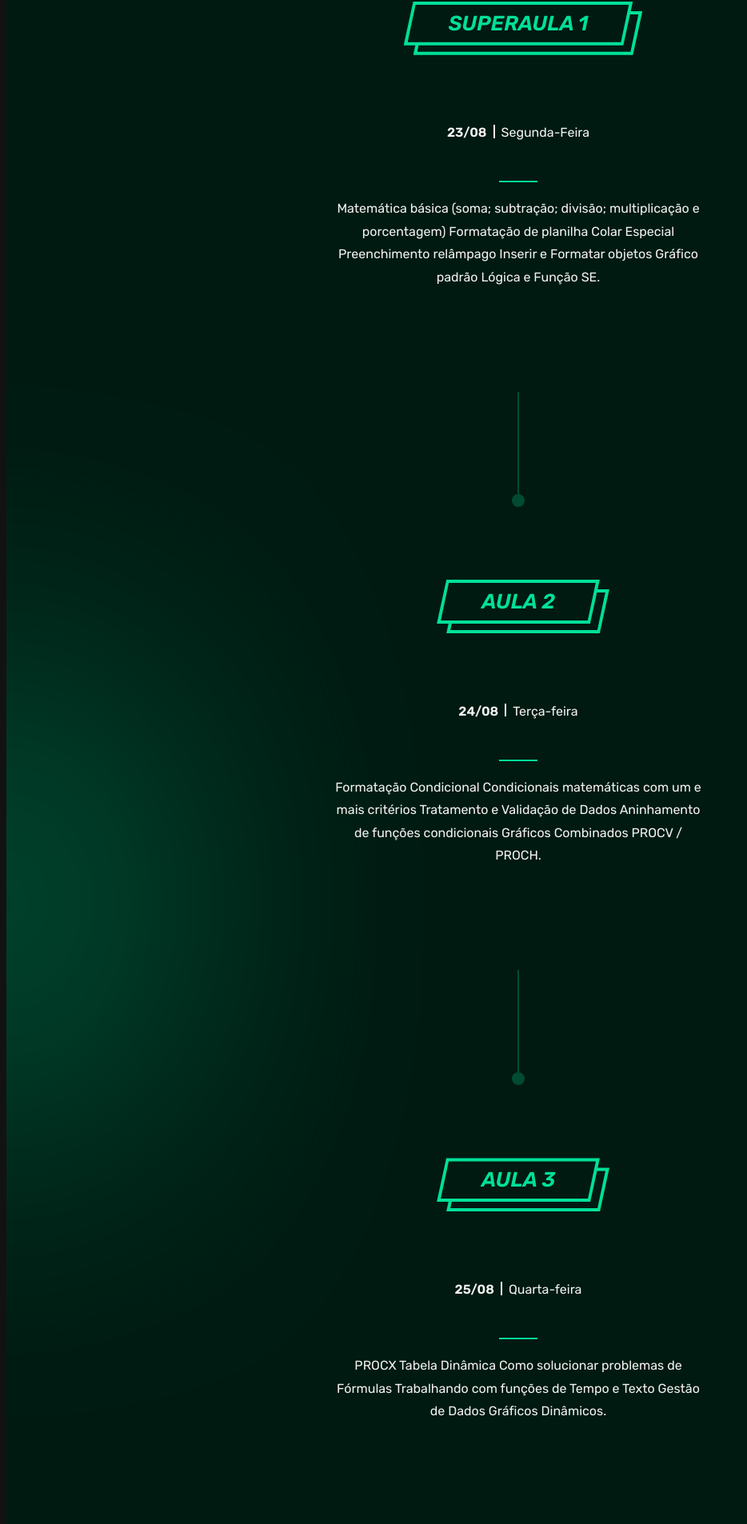
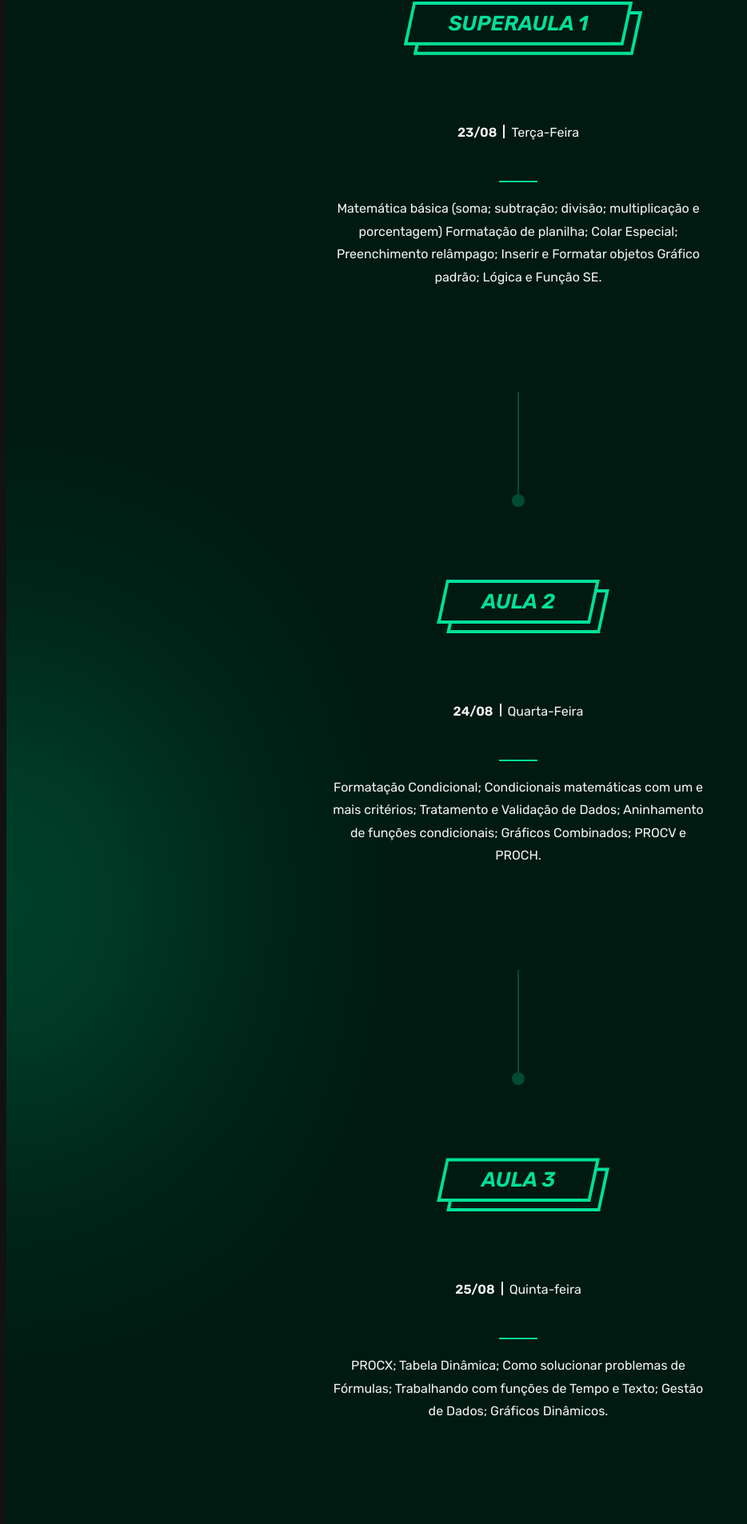
Before and after one commit to osmardjunior/nani-excel-sollutions, a React (Vite) app: page / in a window 1280 px wide. Shown: the part 3112-5018 px from the top of the page at 80% size, without its empty margins (0-934 px from the left). Built offline with nearby package versions, Linux system fonts and the light colour scheme.

Commit message:
arrumei dia datas

```diff
--- a/src/App/Pages/Home/Components/Classes/ClassesComponent.module.scss
+++ b/src/App/Pages/Home/Components/Classes/ClassesComponent.module.scss
@@ -50,11 +50,9 @@
 
 .description {
 	position: relative;
-
-	width: Min(45ch + 1vw, 100vw - 2rem);
-
-	text-align: center;
-	line-height: calc(2ex + 12px);
+width: min(45ch + 1vw,100vw - 2rem);
+text-align: center;
+line-height: calc(2ex + 12px);
 
 
 
--- a/src/App/Pages/Home/Composer/Main/Main.jsx
+++ b/src/App/Pages/Home/Composer/Main/Main.jsx
@@ -24,13 +24,8 @@ const PhotoSection = () => {
           Excel na prática em
           <span>&nbsp;só 4 dias.</span>
         </h2>
-
       </header>
-      <Video
-        isVideo={true}
-        url="https://vimeo.com/738749613"
-
-      />
+      <Video isVideo={true} url="https://vimeo.com/738749613" />
       <ul className={styles.photoSection__list}>
         <Card text={"Material didático próprio"} icon="book" />
         <Card text={"Estudos de casos reais"} icon="pensil" />
@@ -45,7 +40,6 @@ const PhotoSection = () => {
         classes={styles.photoSection__button}
         link="#FORM"
       />
-
     </section>
   );
 };
@@ -69,46 +63,34 @@ const ClassesSection = () => {
         idLabelledbyCard="class-1"
         title="SUPERAULA 1"
         dateDay="23/08"
-        dateString="Segunda-Feira"
-        description=" Matemática básica (soma; subtração; divisão; multiplicação e porcentagem)
-        Formatação de planilha
-        Colar Especial
-        Preenchimento relâmpago
-        Inserir e Formatar objetos
-        Gráfico padrão
-        Lógica e Função SE."
+        dateString="Terça-Feira"
+        description=" Matemática básica (soma; subtração; divisão; multiplicação e porcentagem) Formatação de planilha; Colar Especial; Preenchimento relâmpago; Inserir e Formatar objetos Gráfico padrão; Lógica e Função SE."
       />
       <ClassesComponent
         className={` blur-blobs--right`}
         idLabelledbyCard="class-2"
         title="AULA 2"
         dateDay="24/08"
-        dateString="Terça-feira"
-        description="Formatação Condicional
-        Condicionais matemáticas com um e mais critérios
-        Tratamento e Validação de Dados
-        Aninhamento de funções condicionais
-        Gráficos Combinados
-        PROCV / PROCH."
+        dateString="Quarta-Feira"
+        description="  Formatação Condicional; Condicionais matemáticas com um e mais critérios;
+
+        Tratamento e Validação de Dados;
+        Aninhamento de funções condicionais;
+         Gráficos Combinados;
+         PROCV e PROCH."
       />
       <ClassesComponent
         idLabelledbyCard="class-3"
         title="AULA 3"
         dateDay="25/08"
-        dateString="Quarta-feira"
-        description="PROCX
-        Tabela Dinâmica
-        Como solucionar problemas de Fórmulas
-        Trabalhando com funções de Tempo e Texto
-        Gestão de Dados
-        Gráficos Dinâmicos."
+        dateString=" Quinta-feira"
+        description="PROCX; Tabela Dinâmica; Como solucionar problemas de Fórmulas; Trabalhando com funções de Tempo e Texto; Gestão de Dados; Gráficos Dinâmicos."
       />
-         <ClassesComponent
+      <ClassesComponent
         idLabelledbyCard="class-4"
         title="MASTERCLASS"
         dateDay="26/08"
         dateString="Sexta-feira"
-
         blurry="Variações do PROCV,
         Solver,
         Macro com Edição,
@@ -116,7 +98,6 @@ const ClassesSection = () => {
         Suplementos Power do Excel
         Dashboard."
       />
-
     </section>
   );
 };
@@ -134,13 +115,47 @@ const TeacherSection = () => {
       </header>
 
       <ul className={styles.teacherSection__list}>
-{/* <<<<<<< HEAD */}
-         <TeacherCard imgUlr={"Lucas"} name={"Lucas Ferronato"} desciption={"Instrutor na Excel Solutions Brasil"} longDescription={"Formado em Administração pela PUC-PR e Especialista em Análise de Dados. Atualmente é instrutor na Excel Solutions Brasil e Engenheiro de Software na SAE Digital S.A"}/>
-         <TeacherCard imgUlr={"Adriana"} name={"Adriana Fontana"} desciption={"Instrutora na Excel Solutions Brasil"} longDescription={"Formada em Contabilidade pela USP, com MBA e Mestrado na FAE e FGV, respectivamente.Atualmente é instrutora na Excel Solutions Brasil e Business Consultant na Go On Consulting."}/>
-         <TeacherCard imgUlr={"Altamir"} name={"Altamir Pereira"} desciption={"Instrutor na Excel Solutions Brasil"} longDescription={"Formado em Engenharia Civil pela UFPR e mestrando na mesma instituição. Atualmente é Engenheiro de Projetos Estruturais na EGEL Engenharia Ltda."}/>
-         <TeacherCard imgUlr={"Joelson"} name={"Joelson Gomes"} desciption={"CEO da Excel Solutions Brasil"} longDescription={"Formado em Ciência da Computação pela UTP. É fundador e CEO da Excel Solutions Brasil, além de criador do método de ensino revolucionário da empresa."}/>
-         <TeacherCard imgUlr={"Paola"} name={"Paola Bertolae"} desciption={"Gerente Comercial na Excel Solutions Brasil"} longDescription={"Formada em Administração de Empresas pela PUC-PR. Atualmente é Gerente Comercial na Excel Solutions Brasil, onde está há mais de 4 anos."}/>
-
+        {/* <<<<<<< HEAD */}
+        <TeacherCard
+          imgUlr={"Lucas"}
+          name={"Lucas Ferronato"}
+          desciption={"Instrutor na Excel Solutions Brasil"}
+          longDescription={
+            "Formado em Administração pela PUC-PR e Especialista em Análise de Dados. Atualmente é instrutor na Excel Solutions Brasil e Engenheiro de Software na SAE Digital S.A"
+          }
+        />
+        <TeacherCard
+          imgUlr={"Adriana"}
+          name={"Adriana Fontana"}
+          desciption={"Instrutora na Excel Solutions Brasil"}
+          longDescription={
+            "Formada em Contabilidade pela USP, com MBA e Mestrado na FAE e FGV, respectivamente.Atualmente é instrutora na Excel Solutions Brasil e Business Consultant na Go On Consulting."
+          }
+        />
+        <TeacherCard
+          imgUlr={"Altamir"}
+          name={"Altamir Pereira"}
+          desciption={"Instrutor na Excel Solutions Brasil"}
+          longDescription={
+            "Formado em Engenharia Civil pela UFPR e mestrando na mesma instituição. Atualmente é Engenheiro de Projetos Estruturais na EGEL Engenharia Ltda."
+          }
+        />
+        <TeacherCard
+          imgUlr={"Joelson"}
+          name={"Joelson Gomes"}
+          desciption={"CEO da Excel Solutions Brasil"}
+          longDescription={
+            "Formado em Ciência da Computação pela UTP. É fundador e CEO da Excel Solutions Brasil, além de criador do método de ensino revolucionário da empresa."
+          }
+        />
+        <TeacherCard
+          imgUlr={"Paola"}
+          name={"Paola Bertolae"}
+          desciption={"Gerente Comercial na Excel Solutions Brasil"}
+          longDescription={
+            "Formada em Administração de Empresas pela PUC-PR. Atualmente é Gerente Comercial na Excel Solutions Brasil, onde está há mais de 4 anos."
+          }
+        />
       </ul>
     </section>
   );
```
